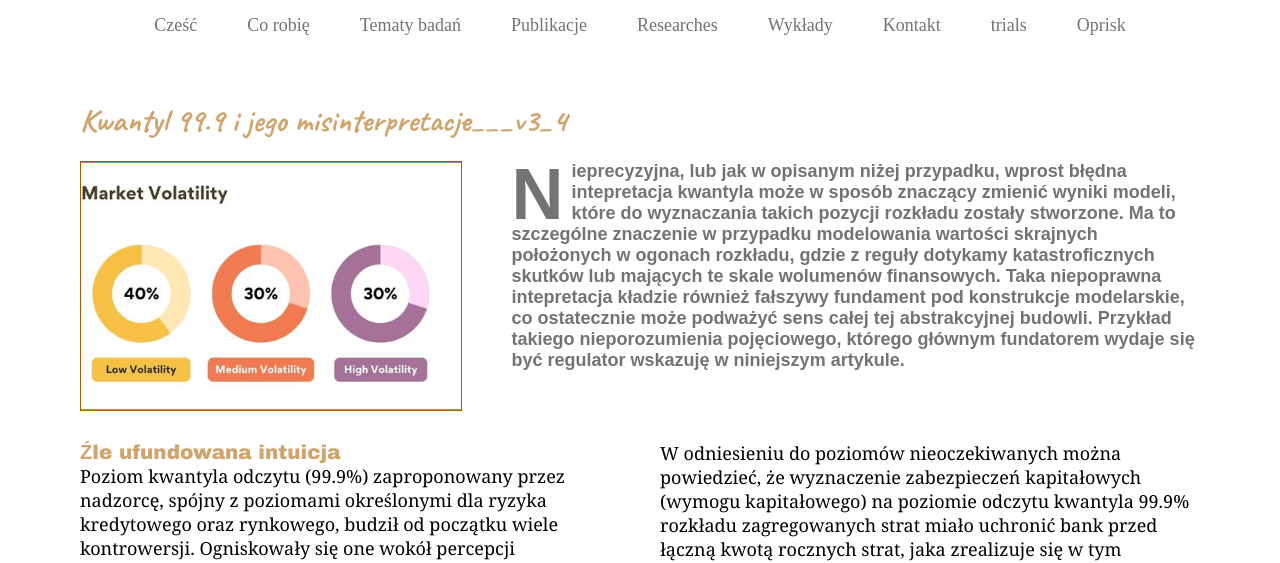
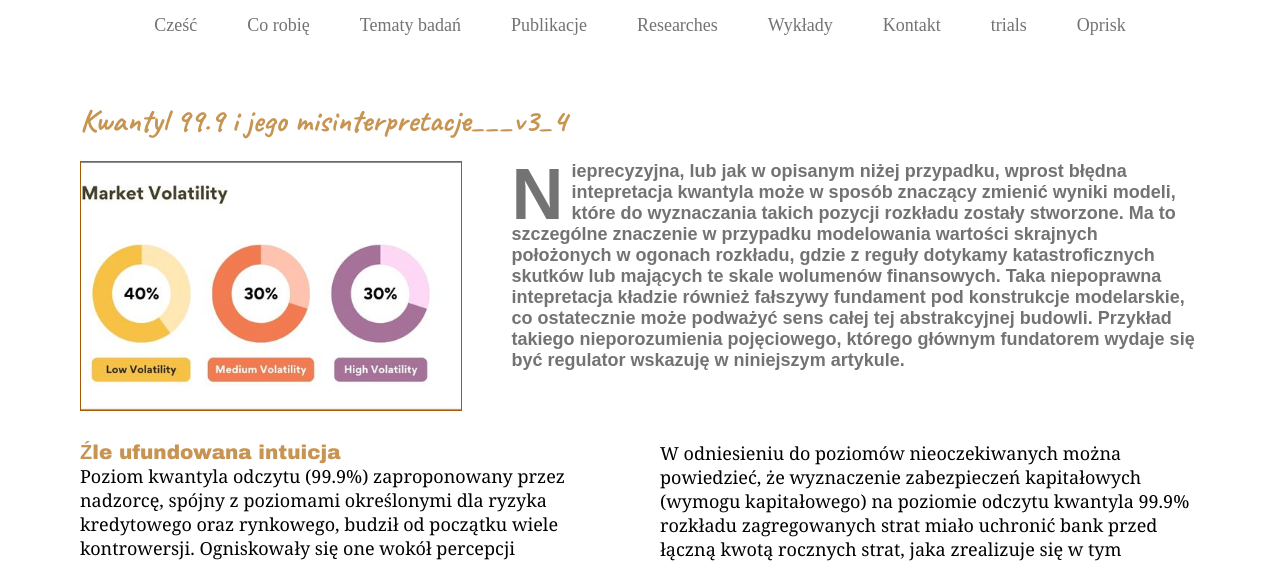
Before and after one commit to MaciejBuczak/risk-research, a Jekyll site: the page built from art-oprisk-kw999_v3_4.md, in a window 1280 px wide. Shown: the part 217-780 px from the top of the page. Built offline with Jekyll 4.4.1, drawn with Linux system fonts in a browser that asks for light colours.

Commit message:
Update art-oprisk-kw999-layout_v3_4.html

```diff
--- a/_layouts/art-oprisk-kw999-layout_v3_4.html
+++ b/_layouts/art-oprisk-kw999-layout_v3_4.html
@@ -438,7 +438,7 @@
     }
 
 .ryzmod-header-text {
-  color: #cfa56e;
+  color: #c79452;
   font-size: 32px;
   font-weight: bold;
   margin-right: 15px;
@@ -905,7 +905,7 @@
         <div class="ryzmod-columns" style="display: flex; gap: 40px; margin-top: 30px; margin-bottom: 30px;">
           <!-- Kolumna 1 -->
           <div style="flex: 1;">
-            <h5 style="font-family: Arial Black, Arial, sans-serif; font-size: 20px; font-weight: bold; color: #cfa56e">Źle ufundowana intuicja</h5>
+            <h5 style="font-family: Arial Black, Arial, sans-serif; font-size: 20px; font-weight: bold; color: #c79452">Źle ufundowana intuicja</h5>
             <p style="margin-bottom: 15px;">Poziom kwantyla odczytu (99.9%) zaproponowany przez nadzorcę, spójny z poziomami określonymi dla ryzyka kredytowego oraz rynkowego, budził od początku wiele kontrowersji.
               Ogniskowały się one wokół percepcji nadmiernego konserwatyzmu.
               Wskazywano skutki przyjęcia tak wysokiego poziomu: duże problemy z wiarygodnością wyniku na tak dalekim kwantylu, a także bardzo wysokie poziomy kapitałów korespondujące z poziomem 99.9%.
```
